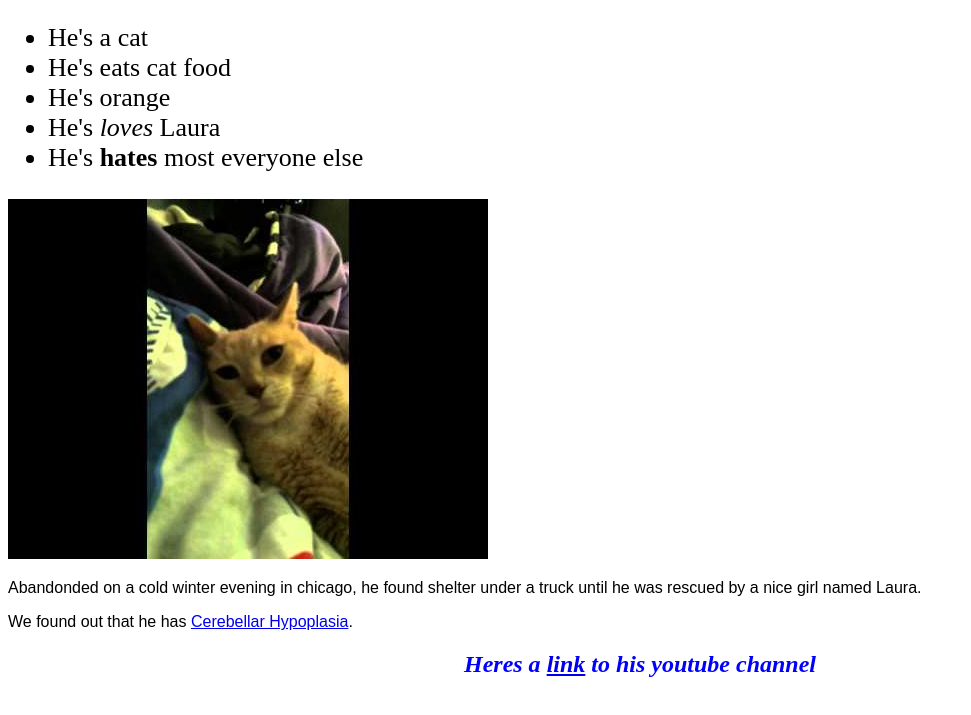
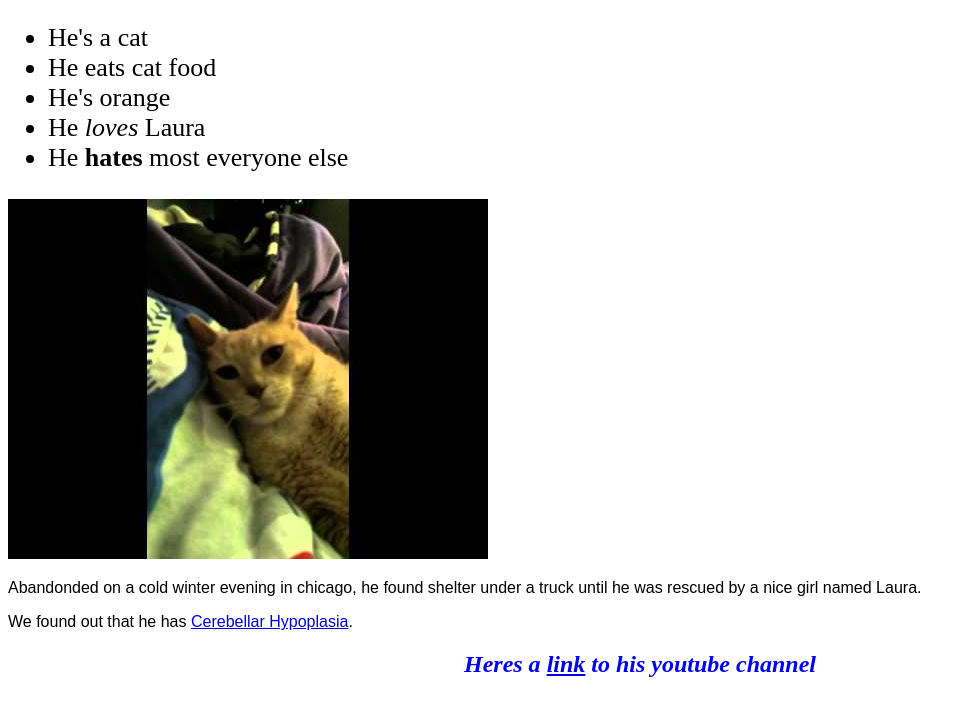
Before and after one commit to MLiamS/my-first-webpage, a plain HTML site: page cat-sajak.html in a window 1280 px wide. Shown: the part 61-776 px from the top of the page, without its empty margins (0-971 px from the left). Drawn offline with Linux system fonts and the light colour scheme.

Commit message:
update cat-sajak file

```diff
--- a/cat-sajak.html
+++ b/cat-sajak.html
@@ -8,10 +8,10 @@
     <h1> Things about Cat-Sajak </h1>
     <ul>
       <li>He's a cat</li>
-      <li>He's eats cat food</li>
+      <li>He eats cat food</li>
       <li>He's orange</li>
-      <li>He's <em>loves</em> Laura</li>
-      <li>He's <strong>hates</strong> most everyone else</li>
+      <li>He <em>loves</em> Laura</li>
+      <li>He <strong>hates</strong> most everyone else</li>
     </ul>
     <img src="img\catsajak.jpg", alt="This is Cat Sajak">
     <p>
```
